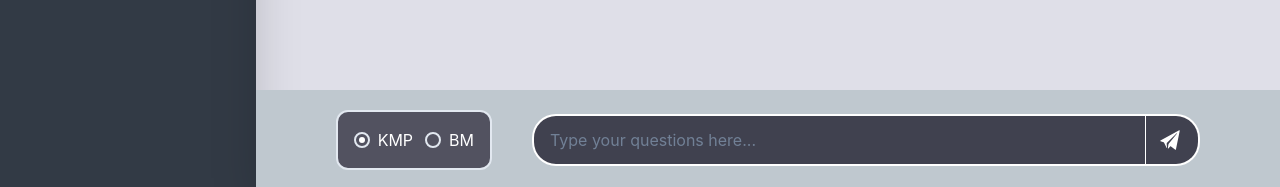
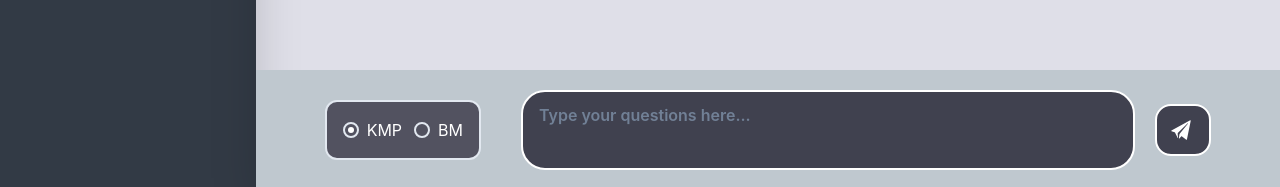
Before and after one commit to NicholasLiem/IF2211_TugasBesar_3_ImaGenieChatBot_BE, a React (Create React App) app in the folder frontend/: page / in a window 1280 px wide. Shown: the part 610-797 px from the top of the page. Built offline with nearby package versions, Linux system fonts and the light colour scheme; no server answers.

Commit message:
style: multiline inputbox

```diff
--- a/frontend/src/components/ChatBox.jsx
+++ b/frontend/src/components/ChatBox.jsx
@@ -1,5 +1,5 @@
 import React, { useRef, Fragment } from "react";
-import { Container, Input, Text, Button, Stack, Radio, RadioGroup, Box, Image, InputGroup} from "@chakra-ui/react";
+import { Container, Input, Text, Button, Stack, Radio, RadioGroup, Box, Image, Textarea} from "@chakra-ui/react";
 import { useEffect, useState } from "react";
 import { IoIosPaperPlane } from "react-icons/io";
 import {CgProfile} from "react-icons/cg"
@@ -44,6 +44,14 @@ const ChatBox = ({ selectedId, setSelectedId, fetchSessions}) => {
   if (loading) {
     return ;
   }
+
+  const handleKeyDown = (event) => {
+    if (event.key === 'Enter' && !event.shiftKey) {
+      event.preventDefault(); // Prevents submitting the form
+      handleSubmit(event);
+    }
+  };
+
   const handleSubmit = async (e) => {
     e.preventDefault();
     setIsLoading(true);
@@ -239,9 +247,9 @@ const ChatBox = ({ selectedId, setSelectedId, fetchSessions}) => {
 
         <form onSubmit={handleSubmit} style={{width: "100%",marginBottom:0}}>
             <Box bg={"#BFC8CF"} w={"100%"} display={"flex"} flexDirection={"row"}
-            justifyContent={"center"} alignItems={"center"} py={5}>
+            justifyContent={"center"} alignItems={"center"} py={5} gap={5}>
 
-                <RadioGroup marginRight={10} value={radioValue} justifySelf={"flex-start"}
+                <RadioGroup marginRight={5} value={radioValue} justifySelf={"flex-start"}
                 borderWidth={"2px"} p={4} borderRadius={"xl"} bgColor={"#525260"} colorScheme="white"
                 onChange={() => {radioValue === "KMP" ? setRadioValue("BM") : setRadioValue("KMP")}} >
                     <Stack direction={"row"} gap={3}>
@@ -250,28 +258,42 @@ const ChatBox = ({ selectedId, setSelectedId, fetchSessions}) => {
                     </Stack>
                 </RadioGroup>
 
-                <Input
-
+                <Textarea
                 placeholder="Type your questions here..."
                 m={0}
                 w="60%"
-                maxH={"100%"}
-                py={6}
+                fontWeight={600}
+                maxHeight={"200px"}
+                height={"24px"}
+                resize={"none"}
+                autoSize={{ minRows: 1, maxRows: 2}}
+                py={3}
                 bgColor={"rgb(64,65,79)"}
                 borderColor={"#FFFFFF"}
                 borderWidth={"2.5px"}
-                borderLeftRadius={"3xl"}
-                borderRightRadius={0}
-                borderRightWidth={"0.5px"}
+                borderRadius={"3xl"}
                 color="white"
+                overflowY="hidden"
+                sx={{
+                    "::-webkit-scrollbar": {
+                      width: "5px",
+                    },
+                    "::-webkit-scrollbar-track": {
+                      background: "rgb(68,70,84)",
+                    },
+                    "::-webkit-scrollbar-thumb": {
+                      background: "rgba(217,217,227,.8)",
+                    },
+                  }}
                 value={text}
-                onChange={(e) => setText(e.target.value)}
-
+                onKeyDown={handleKeyDown}
+                onChange={(e) => {setText(e.target.value)}}
                 _focus={{
                     borderColor:"#FFFFFF",
                     borderWidth: "0",
                     outline: "none"
                 }}
+                id="textarea"
                 />
                 <Button
                 display={"flex"}
@@ -281,9 +303,7 @@ const ChatBox = ({ selectedId, setSelectedId, fetchSessions}) => {
                 py={6}
                 borderColor={"#FFFFFF"}
                 borderWidth={"2.5px"}
-                borderLeftRadius={0}
-                borderRightRadius={"3xl"}
-                borderLeftWidth={0}
+                borderRadius={"2xl"}
                 bgColor={"rgb(64,65,79)"}
                 pl={3}
                 pr={4}
--- a/frontend/src/static/App.css
+++ b/frontend/src/static/App.css
@@ -38,10 +38,14 @@
 }
 
 form{
-  position: absolute;
+position: absolute;
   bottom: 0;
   width: 60vw;
   margin-bottom:2em;
   display: flex;
   flex-direction: row;
 }
+
+#textarea{
+    max-height: 50px;
+}
```
